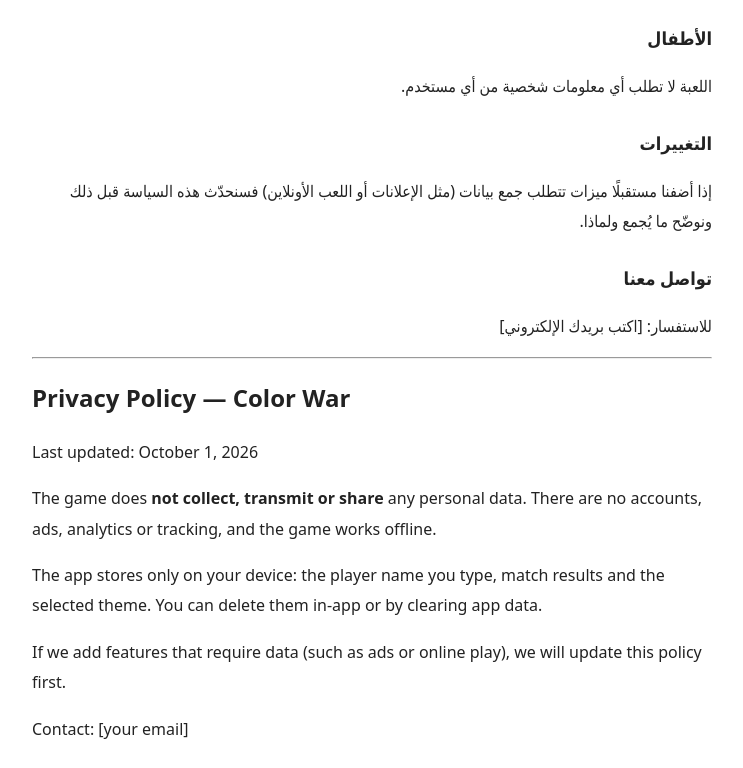
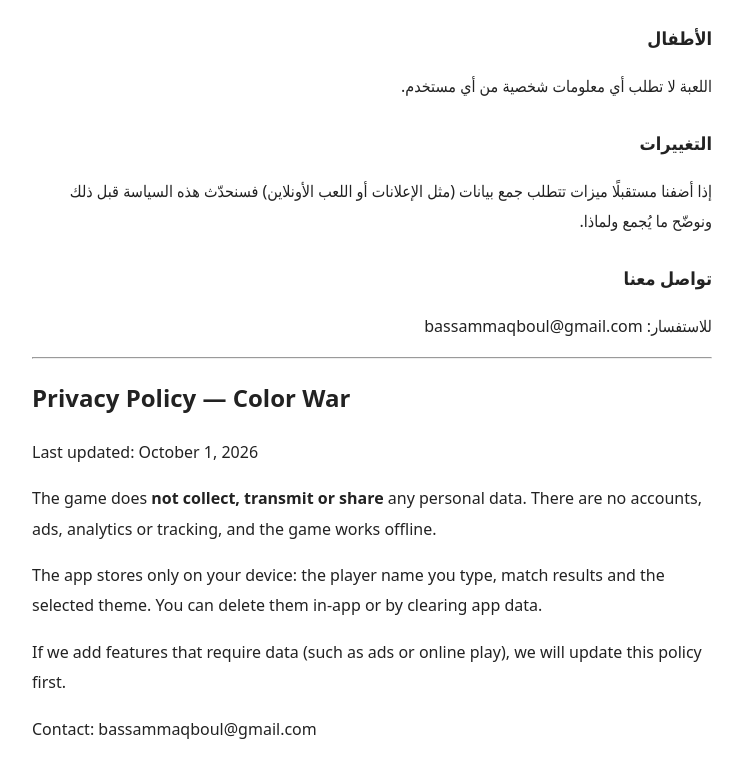
Before and after one commit to Solider10/colorwar, a plain HTML site: page privacy.html in a window 1280 px wide. Shown: the part 389-1157 px from the top of the page, without its empty margins (268-1011 px from the left). Drawn offline with Linux system fonts and the light colour scheme.

Commit message:
Update privacy.html

```diff
--- a/privacy.html
+++ b/privacy.html
@@ -11,11 +11,11 @@
 <h2>التغييرات</h2>
 <p>إذا أضفنا مستقبلًا ميزات تتطلب جمع بيانات (مثل الإعلانات أو اللعب الأونلاين) فسنحدّث هذه السياسة قبل ذلك ونوضّح ما يُجمع ولماذا.</p>
 <h2>تواصل معنا</h2>
-<p>للاستفسار: [اكتب بريدك الإلكتروني]</p>
+<p>للاستفسار: bassammaqboul@gmail.com</p>
 <hr>
 <h1 dir="ltr">Privacy Policy — Color War</h1>
 <div dir="ltr"><p>Last updated: October 1, 2026</p>
 <p>The game does <b>not collect, transmit or share</b> any personal data. There are no accounts, ads, analytics or tracking, and the game works offline.</p>
 <p>The app stores only on your device: the player name you type, match results and the selected theme. You can delete them in-app or by clearing app data.</p>
 <p>If we add features that require data (such as ads or online play), we will update this policy first.</p>
-<p>Contact: [your email]</p></div></body></html>
+<p>Contact: bassammaqboul@gmail.com</p></div></body></html>
```
